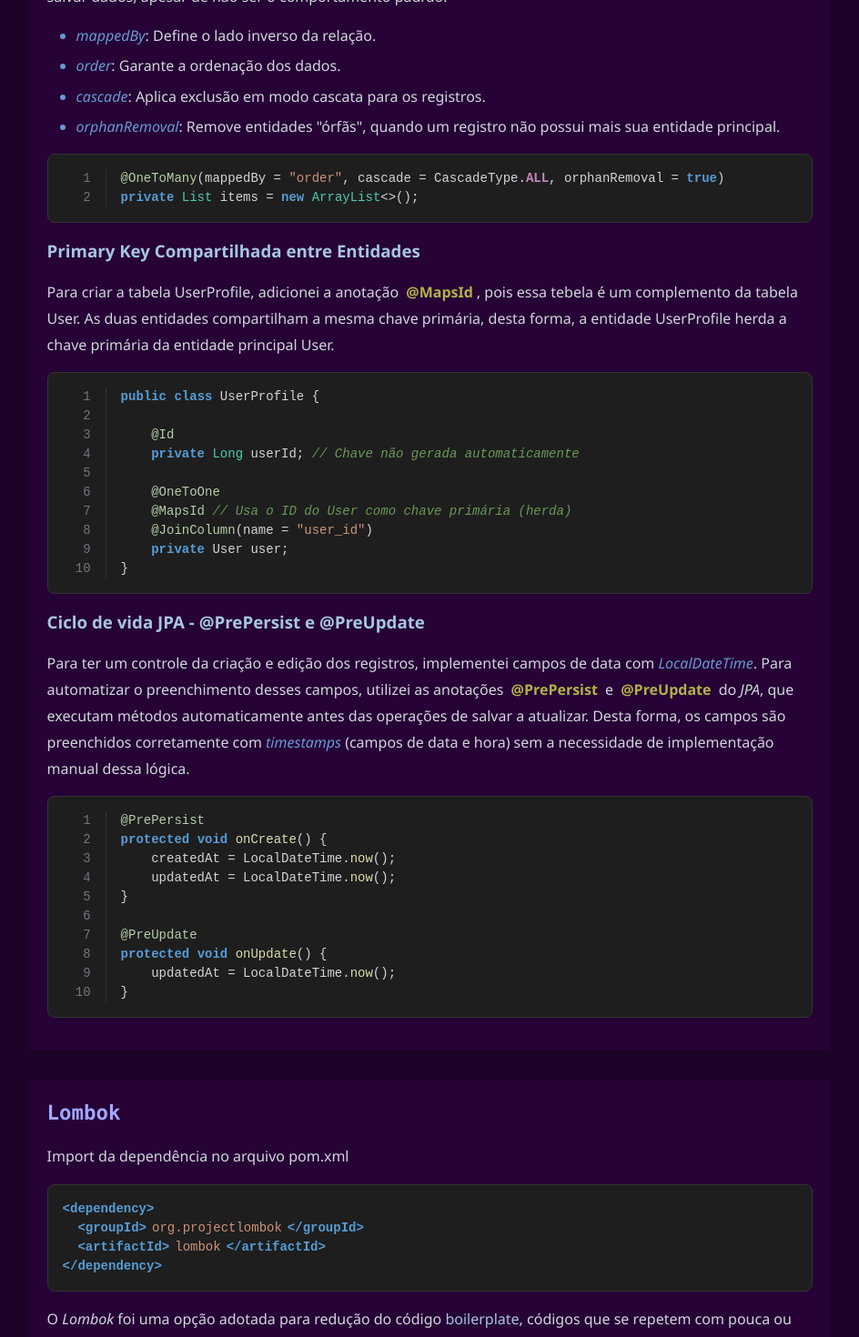
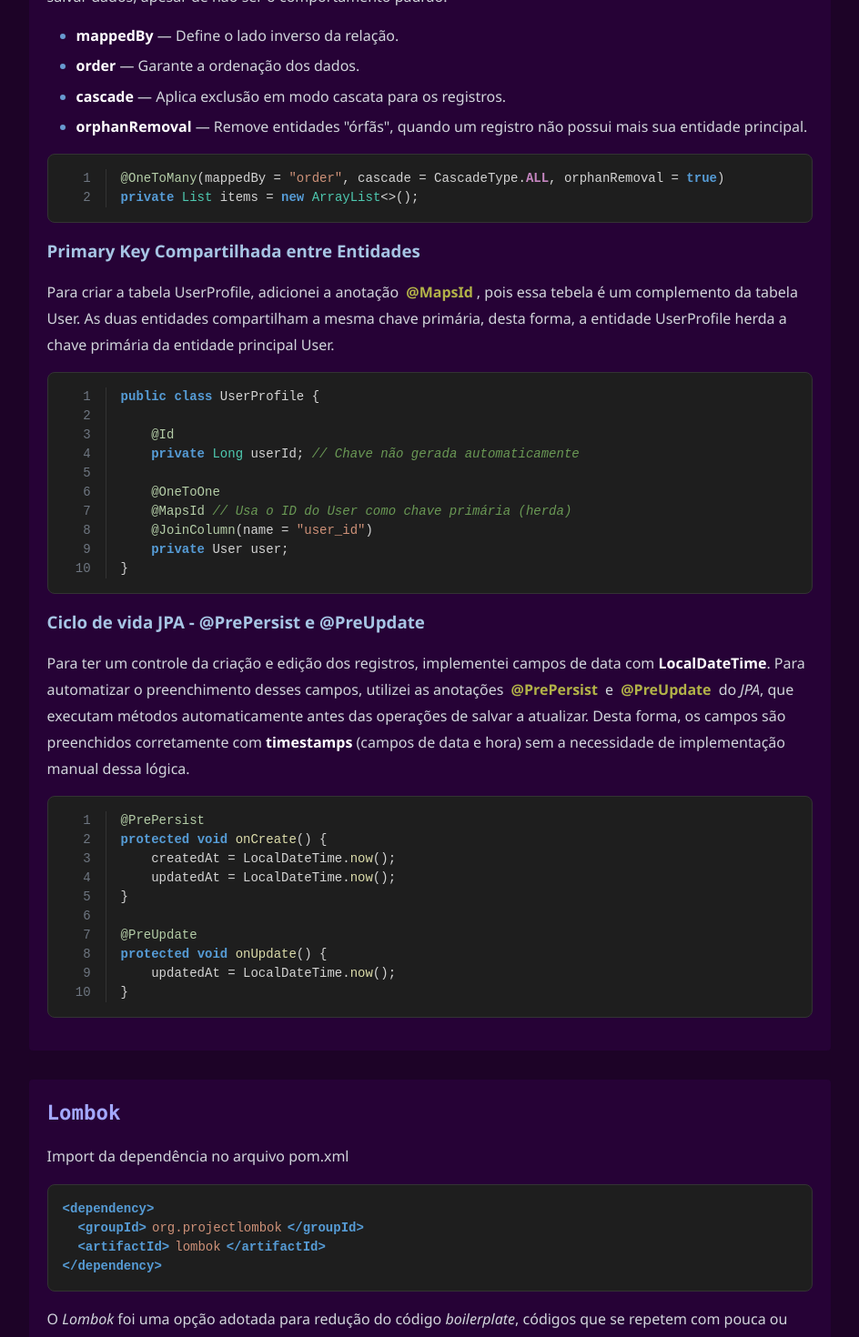
Before and after one commit to icadorin/portfolio, a React (Vite) app: page /quickbite in a window 1280 px wide. Shown: the part 1620-3090 px from the top of the page at 91% size, without its empty margins (266-1210 px from the left). Built offline with nearby package versions, Linux system fonts and the light colour scheme.

Commit message:
add: new css class for lighlighted text

```diff
--- a/src/components/highlight/QuickbiteHighlighter.tsx
+++ b/src/components/highlight/QuickbiteHighlighter.tsx
@@ -17,15 +17,18 @@ const HIGHLIGHT_RULES: readonly HighlightRule[] = [
   { regex: /(@\w+)/g, className: 'annotation' },
   { regex: /\*\*(.*?)\*\*/g, className: 'bold-word' },
   { regex: /\b(JPA|Hibernate|Spring|Lombok)\b/gi, className: 'framework' },
-  {
-    regex: /\b(getters|setters|boilerplate|entity|repository)\b/gi,
-    className: 'code-concept',
-  },
+  { regex: /\b(getters|setters|boilerplate|entity|repository)\b/gi, className: 'code-concept' },
   {
     regex: /\b(builder|cascade|orphanRemoval|mappedBy|order|timestamps|LocalDateTime)\b/gi,
     className: 'programming-term',
   },
   { regex: /\b([A-Z_]{2,}|lazy)\b/g, className: 'constant' },
+  {
+    regex:
+      /\b(?:[A-Za-z_]\w*\.)?(?:when|thenReturn|thenThrow|thenAnswer|verify|assertEquals|assertNotNull|assertThrows|any|argThat|findById|save|deleteAll|findAll|existsById|count|getById)\b(?:\s*\(.*?\))?/g,
+    className: 'function-call',
+  },
+  { regex: /\b(null|true|false|0|1)\b/g, className: 'literal-value' },
 ] as const;
 
 const highlightText = (
--- a/src/pages/quickbite/EntityImplement.tsx
+++ b/src/pages/quickbite/EntityImplement.tsx
@@ -59,20 +59,22 @@ const EntityImplementation: React.FC = () => {
 
         <ul className="list">
           <li className="list-item">
-            <QuickbiteHighlighter>mappedBy: Define o lado inverso da relação.</QuickbiteHighlighter>
+            <QuickbiteHighlighter>
+              mappedBy — Define o lado inverso da relação.
+            </QuickbiteHighlighter>
           </li>
           <li className="list-item">
-            <QuickbiteHighlighter>order: Garante a ordenação dos dados.</QuickbiteHighlighter>
+            <QuickbiteHighlighter>order — Garante a ordenação dos dados.</QuickbiteHighlighter>
           </li>
           <li className="list-item">
             <QuickbiteHighlighter>
-              cascade: Aplica exclusão em modo cascata para os registros.
+              cascade — Aplica exclusão em modo cascata para os registros.
             </QuickbiteHighlighter>
           </li>
           <li className="list-item">
             {' '}
             <QuickbiteHighlighter>
-              orphanRemoval: Remove entidades "órfãs", quando um registro não possui mais sua
+              orphanRemoval — Remove entidades "órfãs", quando um registro não possui mais sua
               entidade principal.
             </QuickbiteHighlighter>
           </li>
--- a/src/styles/quickbite/quickbiteHighlighter.css
+++ b/src/styles/quickbite/quickbiteHighlighter.css
@@ -24,15 +24,15 @@
   font-weight: 600;
 }
 
-.framework {
+.framework,
+.code-concept {
   font-style: italic;
 }
 
+.function-call,
+.literal-value,
 .programming-term {
-  color: var(--color-highlight-programming-term);
-  font-style: italic;
+  text-align: center;
+  color: var(--color-text-secondary);
+  font-weight: 600;
 }
-
-.code-concept {
-  color: var(--color-text-ice);
-}
```
